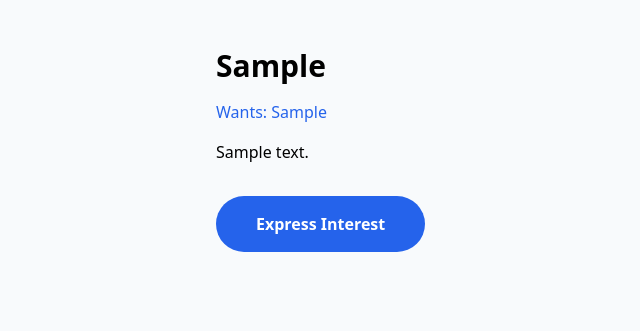
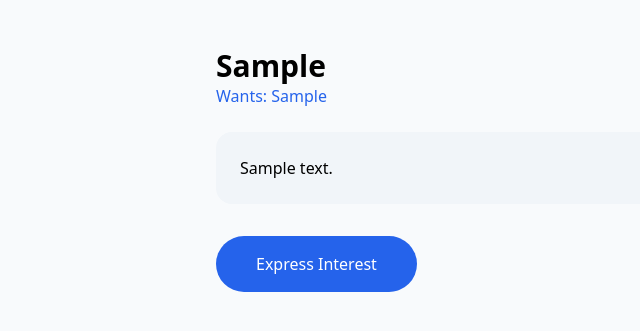
Before and after one commit to barnanst-collab/carrierswap, a Flask app: page /listing/1 in a window 1280 px wide. Shown: the part 65-396 px from the top of the page, without its empty margins (112-752 px from the left). Run offline with Flask 3, Linux system fonts and the light colour scheme; tables that the repository leaves empty hold one stand-in row (values such as "Sample post"); some libraries are stand-ins or nearby versions.

Commit message:
Update listing_detail.html

```diff
--- a/CarrierSwap/templates/listing_detail.html
+++ b/CarrierSwap/templates/listing_detail.html
@@ -4,12 +4,13 @@
 
 {% block content %}
 <div class="max-w-2xl mx-auto px-6 py-12">
-    <h1 class="text-3xl font-bold mb-4">{{ listing.current_station }}</h1>
+    <h1 class="text-3xl font-bold">{{ listing.current_station }}</h1>
     <p class="text-blue-600">Wants: {{ listing.desired }}</p>
-    <p class="mt-4">{{ listing.notes or 'No additional notes.' }}</p>
-
+    {% if listing.notes %}
+    <p class="mt-6 bg-slate-100 p-6 rounded-2xl">{{ listing.notes }}</p>
+    {% endif %}
     <form action="{{ url_for('express_interest', listing_id=listing.id) }}" method="POST" class="mt-8">
-        <button type="submit" class="bg-blue-600 text-white px-10 py-4 rounded-full font-semibold">Express Interest</button>
+        <button type="submit" class="bg-blue-600 text-white px-10 py-4 rounded-full">Express Interest</button>
     </form>
 </div>
 {% endblock %}
```
